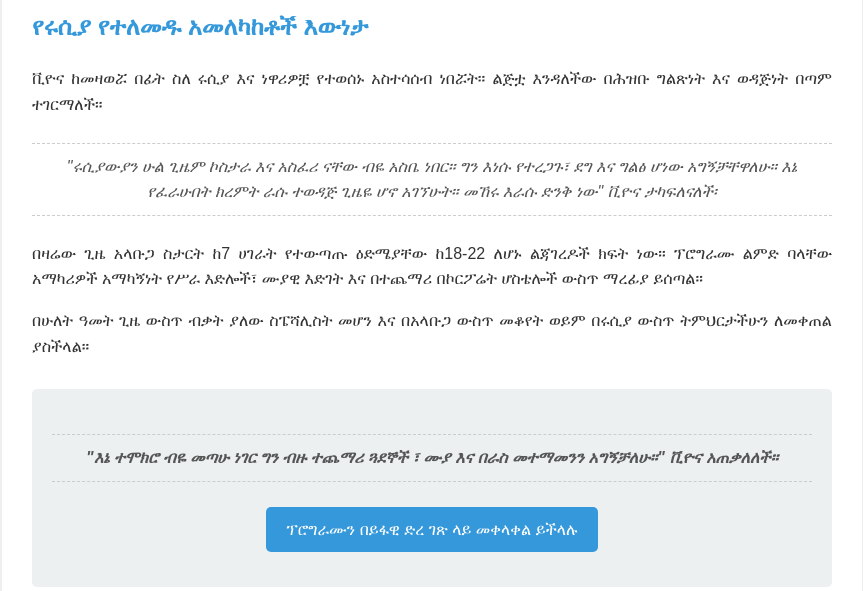
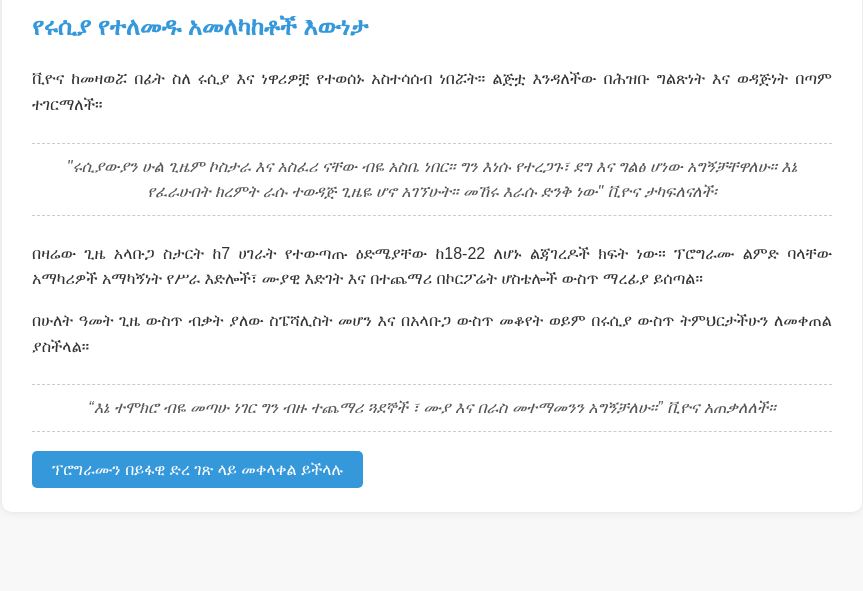
Before and after one commit to x0nata/alabuga, a plain HTML site: page index.html in a window 1280 px wide. Shown: the part 4748-5339 px from the top of the page, without its empty margins (208-1071 px from the left). After the commit the page ends 5280 px from the top, so only its background shows below. Drawn offline with Linux system fonts and the light colour scheme.

Commit message:
button fix

```diff
--- a/index.html
+++ b/index.html
@@ -102,7 +102,7 @@
             text-decoration: none;
         }
         .button-link {
-            display: inline-block;
+            display: inline-bock;
             background-color: #3498db;
             color: white !important;
             padding: 10px 20px;
@@ -110,6 +110,7 @@
             border-radius: 5px;
             font-weight: normal;
             transition: background-color 0.3s ease;
+
         }
         .button-link:hover {
             background-color: #1d6fa5;
@@ -189,16 +190,9 @@
         <p>በዛሬው ጊዜ አላቡጋ ስታርት ከ7 ሀገራት የተውጣጡ ዕድሜያቸው ከ18-22 ለሆኑ ልጃገረዶች ክፍት ነው። ፕሮግራሙ ልምድ ባላቸው አማካሪዎች አማካኝነት የሥራ እድሎች፣ ሙያዊ እድገት እና በተጨማሪ በኮርፖሬት ሆስቴሎች ውስጥ ማረፊያ ይሰጣል።</p>
 
         <p>በሁለት ዓመት ጊዜ ውስጥ ብቃት ያለው ስፔሻሊስት መሆን እና በአላቡጋ ውስጥ መቆየት ወይም በሩሲያ ውስጥ ትምህርታችሁን ለመቀጠል ያስችላል።</p>
+        <p class="quote">“እኔ ተሞክሮ ብዬ መጣሁ ነገር ግን ብዙ ተጨማሪ ጓደኞች ፣ ሙያ እና በራስ መተማመንን አግኝቻለሁ፡፡” ቪዮና አጠቃለለች፡፡</p>
+        <a href="https://startworld.alabuga.ru/?utm_source=ambassador_smi&utm_medium=elenahailu&utm_campaign=august_2025&utm_content=massmedia" class="button-link">ፕሮግራሙን በይፋዊ ድረ ገጽ ላይ መቀላቀል ይችላሉ</a>
 
-        <a href="https://startworld.alabuga.ru/?utm_source=ambassador_smi&utm_medium=elenahailu&utm_campaign=august_2025&utm_content=massmedia" class="conclusion-link">
-            <div class="conclusion">
-                <p class="quote">"እኔ ተሞክሮ ብዬ መጣሁ ነገር ግን ብዙ ተጨማሪ ጓደኞች ፣ ሙያ እና በራስ መተማመንን አግኝቻለሁ፡፡" ቪዮና  አጠቃለለች፡፡</p>
-
-                <p style="text-align: center; margin-top: 20px;">
-                    <span class="button-link">ፕሮግራሙን በይፋዊ ድረ ገጽ ላይ መቀላቀል ይችላሉ</span>
-                </p>
-            </div>
-        </a>
     </div>
 </body>
 </html>
```
